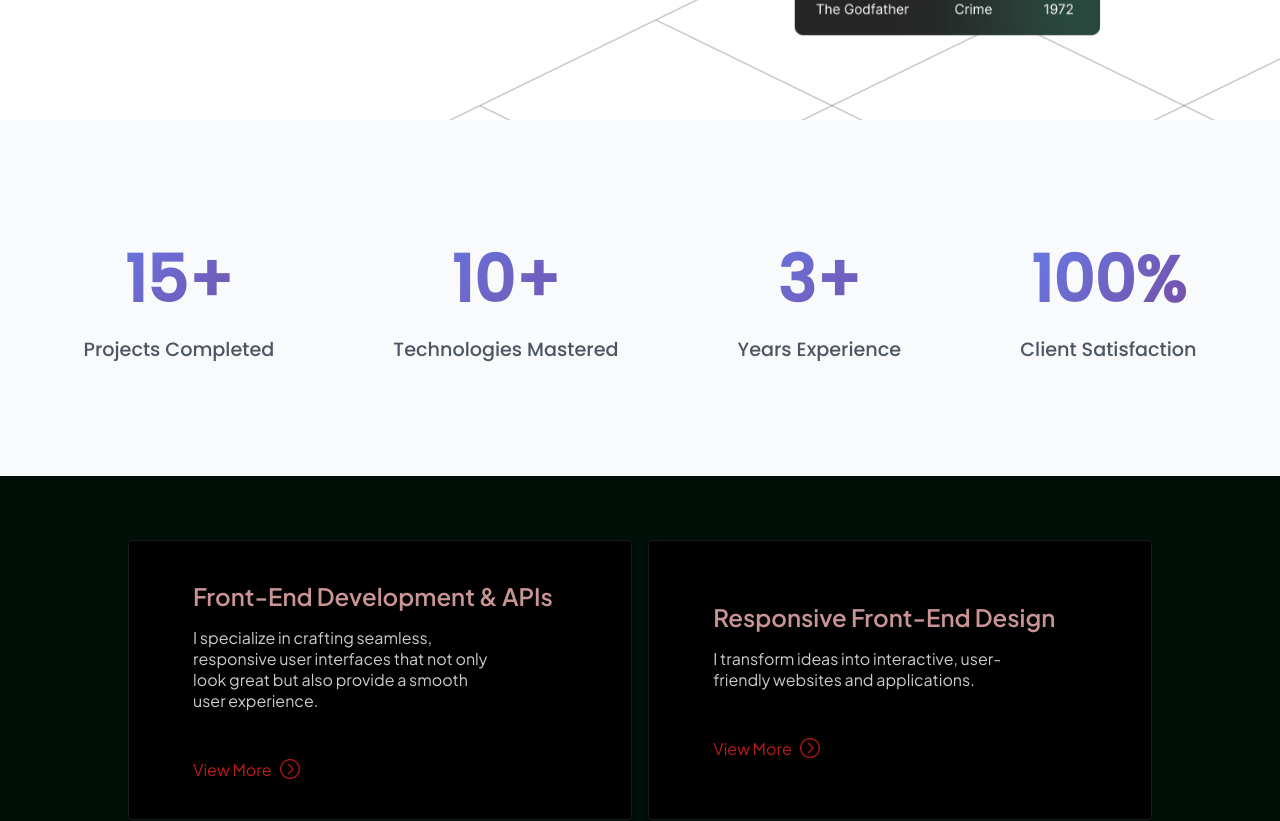
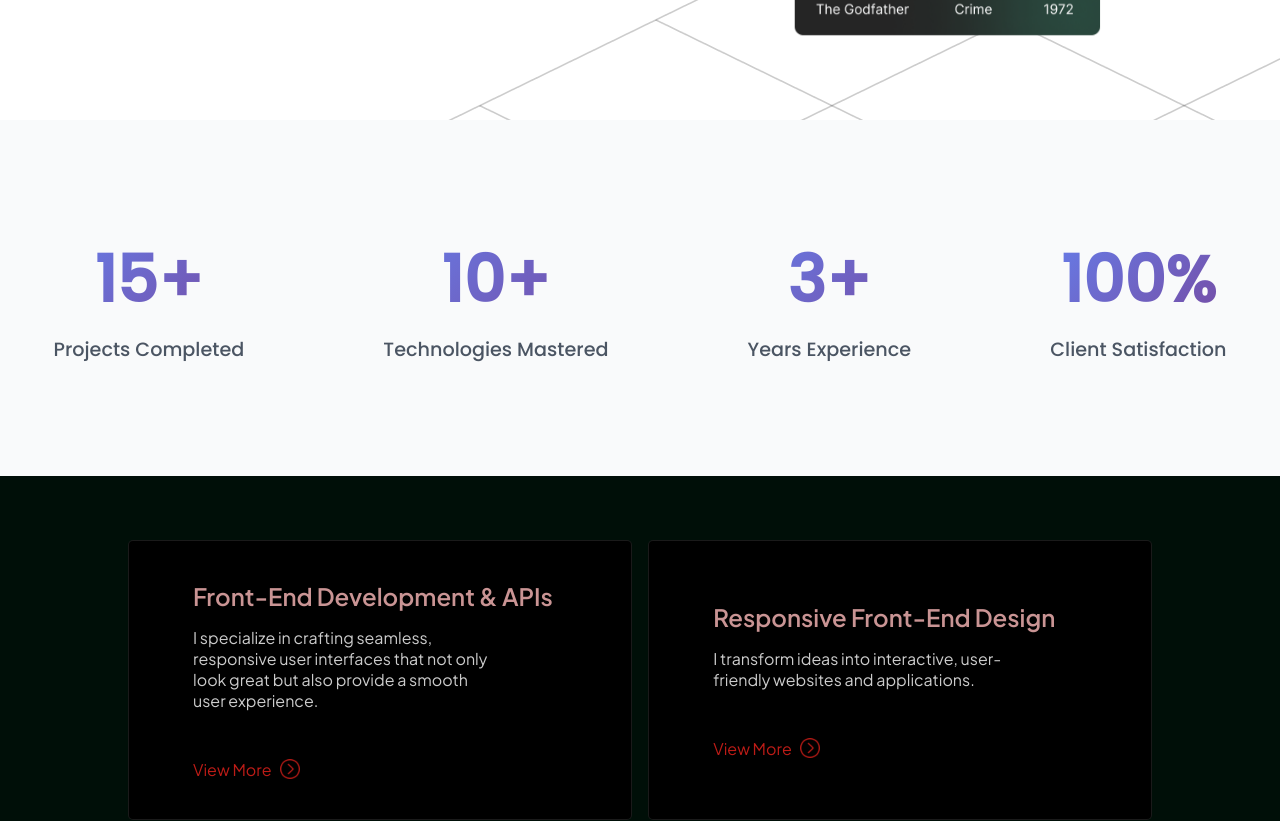
Before and after one commit to femiopebiyi/my-own-portfolio, a React (Vite) app: page / in a window 1280 px wide. Shown: the part 680-1501 px from the top of the page. Built offline with nearby package versions, Linux system fonts and the light colour scheme; a web font is replaced by a local one.

Commit message:
Fix mobile horizontal overflow and whitespace issue

```diff
--- a/src/App.css
+++ b/src/App.css
@@ -10,8 +10,20 @@
   box-sizing: border-box;
 }
 
+html, body {
+  overflow-x: hidden;
+  width: 100%;
+  max-width: 100vw;
+  position: relative;
+}
+
 body{
   font-family: "Poppins";
+}
+
+#root {
+  overflow-x: hidden;
+  width: 100%;
 }
 
 #nav{
@@ -179,12 +191,14 @@ body{
   /* border: 2px solid black; */
   background: url(./assets/images/home-bg.png);
   background-position-x: center;
-
+  width: 100%;
+  max-width: 100%;
   height: calc(100dvh - 100px);
   display: flex;
   align-items: center;
 justify-content: center;
 gap: 50px;
+  overflow-x: hidden;
 }
 
 .home-main{
@@ -1877,6 +1891,12 @@ z-index: 100;
   --shadow: rgba(255, 255, 255, 0.1);
 }
 
+/* Prevent horizontal overflow on all sections */
+section, div[class*="-con"], div[class*="-section"] {
+  max-width: 100%;
+  overflow-x: hidden;
+}
+
 body {
   background-color: var(--bg-primary);
   color: var(--text-primary);
@@ -2237,7 +2257,7 @@ body {
   position: fixed;
   top: 0;
   left: 0;
-  width: 100vw;
+  width: 100%;
   height: 100vh;
   background: var(--bg-primary);
   display: flex;
```
Also changed, not shown: src/components/Timeline.tsx (line endings or trailing spaces).
